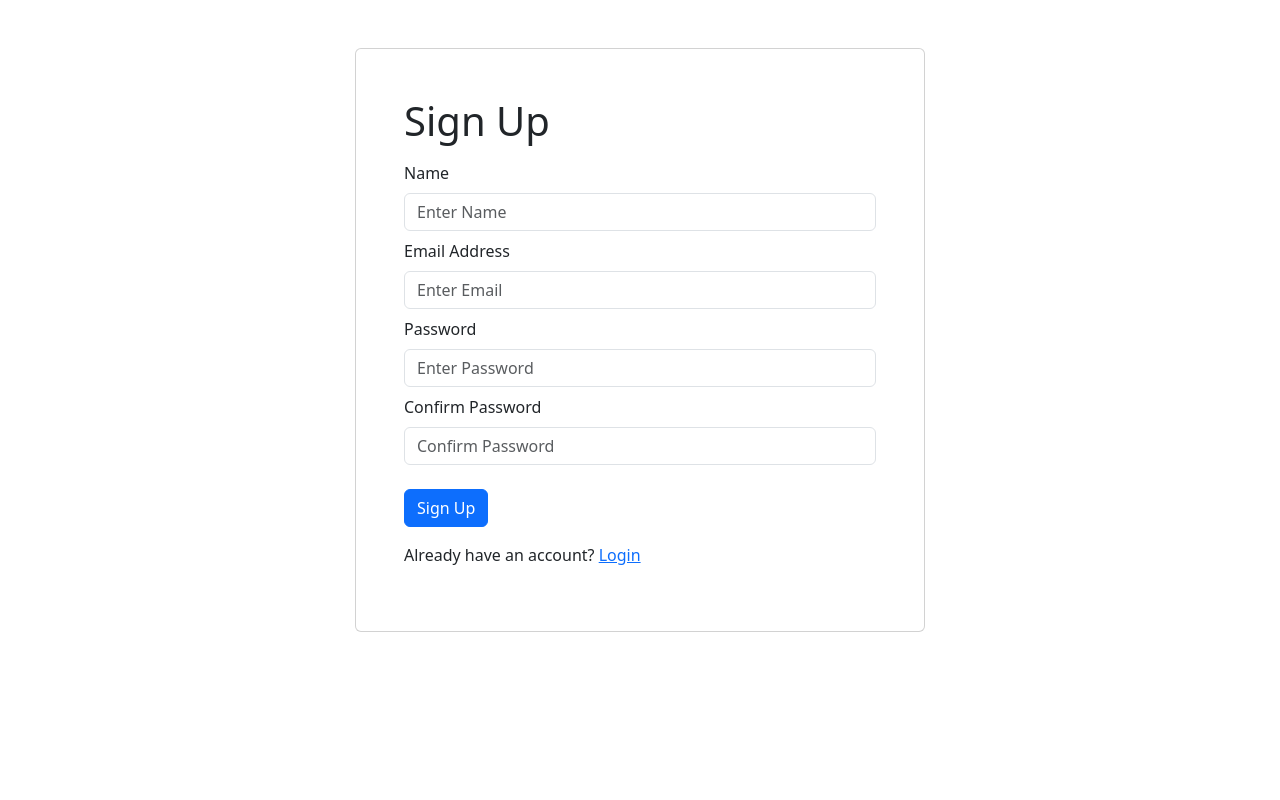
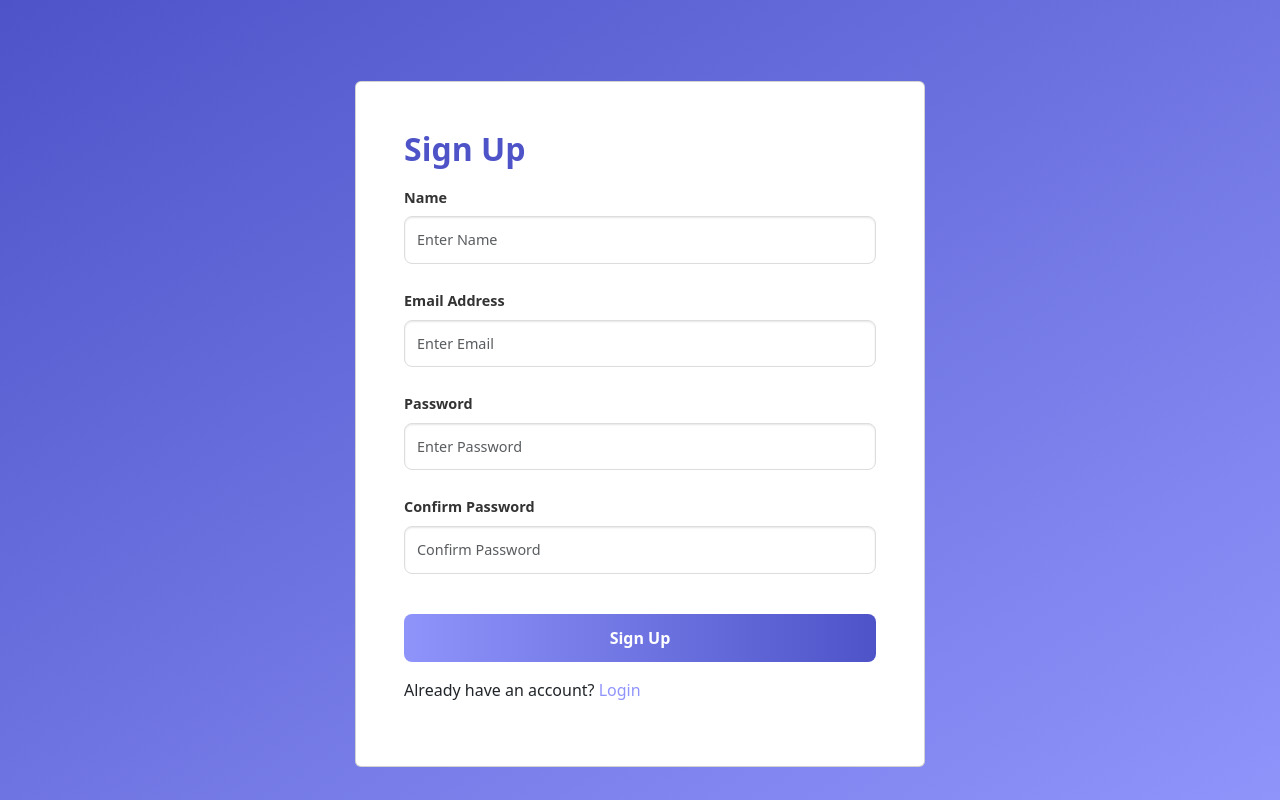
Before and after one commit to sarathsathish07/Gamitar, a React (Vite) app in the folder frontend/: page /register in a window 1280 px wide. Built offline with nearby package versions, Linux system fonts and the light colour scheme; no server answers.

Commit message:
register style

```diff
--- a/frontend/src/screens/RegisterScreen.jsx
+++ b/frontend/src/screens/RegisterScreen.jsx
@@ -58,62 +58,68 @@ const RegisterScreen = () => {
   };
 
   return (
-    <FormContainer>
-      <h1>Sign Up</h1>
+    <div className="login-screen-container">
+    <FormContainer className="login-form-container">
+      <h1 className="login-header">Sign Up</h1>
       <Form onSubmit={submitHandler}>
-        <Form.Group className="my-2" controlId="name">
-          <Form.Label>Name</Form.Label>
+        <Form.Group className="login-form-group" controlId="name">
+          <Form.Label className="login-form-label">Name</Form.Label>
           <Form.Control
             type="text"
             placeholder="Enter Name"
             value={name}
             onChange={(e) => setName(e.target.value)}
+            className="login-form-input"
           ></Form.Control>
         </Form.Group>
 
-        <Form.Group className="my-2" controlId="email">
-          <Form.Label>Email Address</Form.Label>
+        <Form.Group className="login-form-group" controlId="email">
+          <Form.Label className="login-form-label">Email Address</Form.Label>
           <Form.Control
             type="email"
             placeholder="Enter Email"
             value={email}
             onChange={(e) => setEmail(e.target.value)}
+            className="login-form-input"
           ></Form.Control>
         </Form.Group>
 
-        <Form.Group className="my-2" controlId="password">
-          <Form.Label>Password</Form.Label>
+        <Form.Group className="login-form-group" controlId="password">
+          <Form.Label className="login-form-label">Password</Form.Label>
           <Form.Control
             type="password"
             placeholder="Enter Password"
             value={password}
             onChange={(e) => setPassword(e.target.value)}
+            className="login-form-input"
           ></Form.Control>
         </Form.Group>
 
-        <Form.Group className="my-2" controlId="confirmPassword">
-          <Form.Label>Confirm Password</Form.Label>
+        <Form.Group className="login-form-group" controlId="confirmPassword">
+          <Form.Label className="login-form-label">Confirm Password</Form.Label>
           <Form.Control
             type="password"
             placeholder="Confirm Password"
             value={confirmPassword}
             onChange={(e) => setConfirmPassword(e.target.value)}
+            className="login-form-input"
           ></Form.Control>
         </Form.Group>
 
         {isLoading && <Loader />}
 
-        <Button type="submit" variant="primary" className="mt-3">
+        <Button type="submit" variant="primary" className="login-submit-button">
           Sign Up
         </Button>
 
         <Row className="py-3">
           <Col>
-            Already have an account? <Link to="/">Login</Link>
+            Already have an account? <Link to="/" className="login-link-text">Login</Link>
           </Col>
         </Row>
       </Form>
     </FormContainer>
+    </div>
   );
 };
 
```
